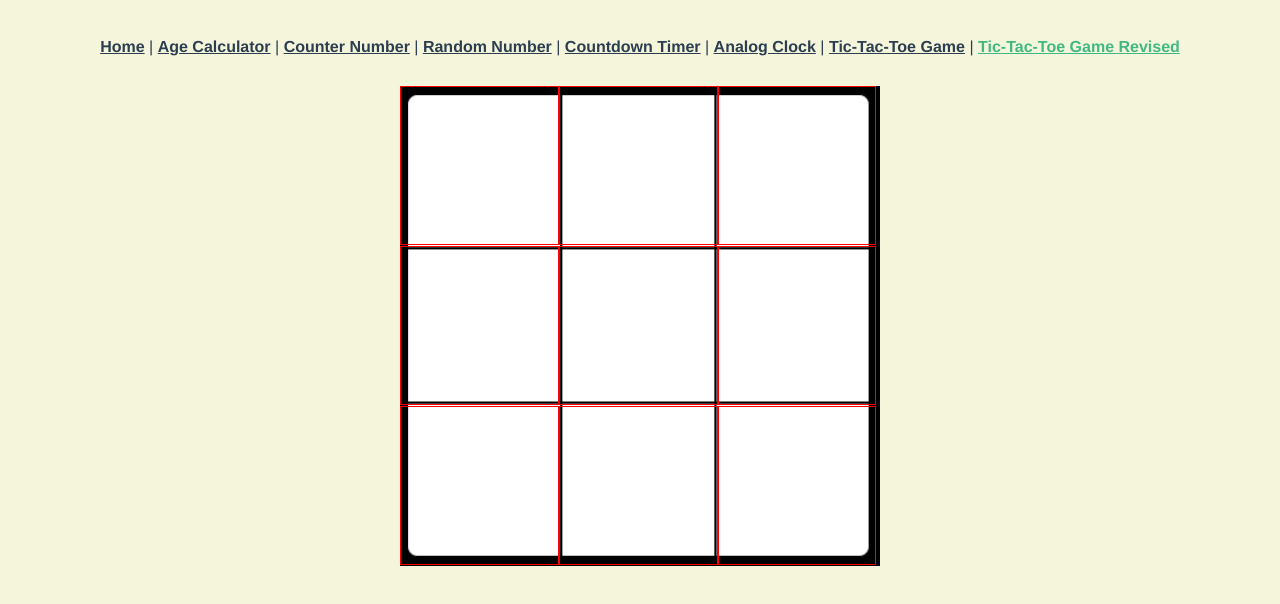
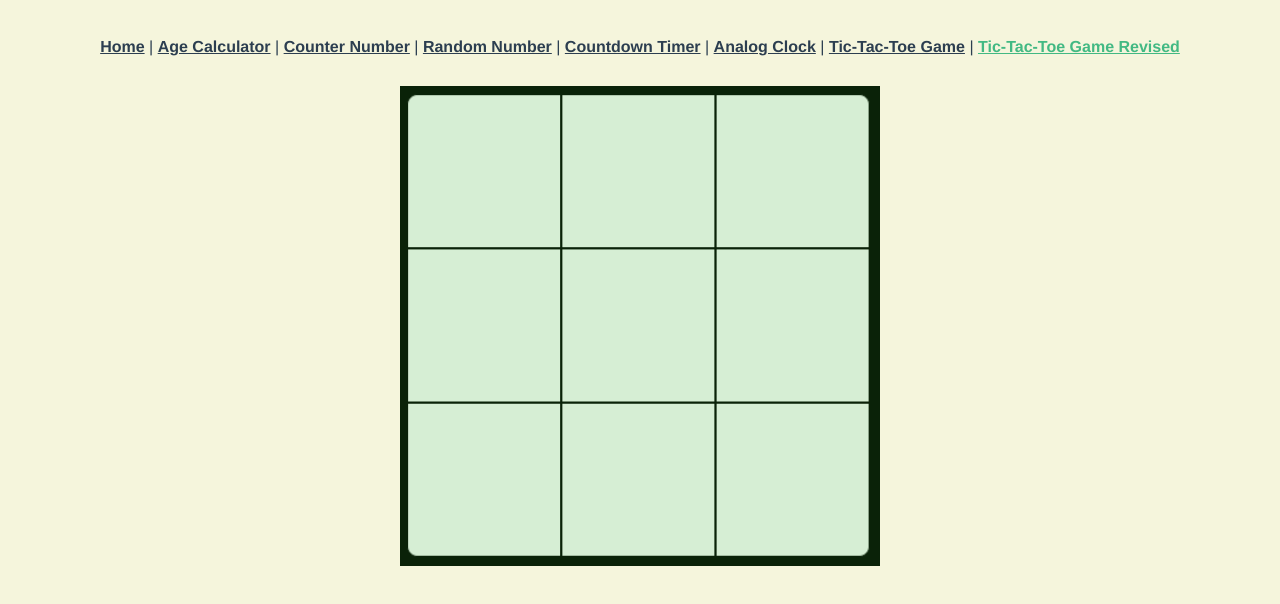
Before and after one commit to Samcn21/training, a Vue app in the folder init-vue/: page /tic-tac-toe-game2 in a window 1280 px wide. Shown: the top 604 px of the page. Built offline with nearby package versions, Linux system fonts and the light colour scheme.

Commit message:
220609:some css edit

```diff
--- a/init-vue/src/components/tic-tac-toe/Cell.vue
+++ b/init-vue/src/components/tic-tac-toe/Cell.vue
@@ -1,5 +1,5 @@
 <template>
-    <div class="cell console-error" @click="execute" @keyup.enter="keyboard">
+    <div class="cell" @click="execute" @keyup.enter="keyboard">
         <Icon :icon="player" />
     </div>
 </template>
@@ -41,9 +41,13 @@ export default {
 <style>
 
 .cell {
-    width: 9.8rem;
-    height: 9.8rem;
+    width: 10rem;
+    height: 10rem;
     position: relative;
+    display: flex;
+    justify-content: center;
+    text-align: center;
+    background-color: rgba(50, 170, 44, 0.2);
 }
 
 </style>
--- a/init-vue/src/components/tic-tac-toe/Icon.vue
+++ b/init-vue/src/components/tic-tac-toe/Icon.vue
@@ -22,8 +22,11 @@ export default {
 <style scoped>
 
 .icon {
-    font-size: 2rem;
-    color: red;
+    font-size: 6rem;
+    font-weight: 600;
+    color:#18384f;
+    padding-top: 20%;
+
 }
 
 </style>
--- a/init-vue/src/router/index.js
+++ b/init-vue/src/router/index.js
@@ -52,7 +52,7 @@ const routes = [
   },
   {
     path: '/tic-tac-toe-game2',
-    name: 'tic-tac-toe-game',
+    name: 'tic-tac-toe-game2',
     component: TicTacToeGame2
   }
 ]
```
